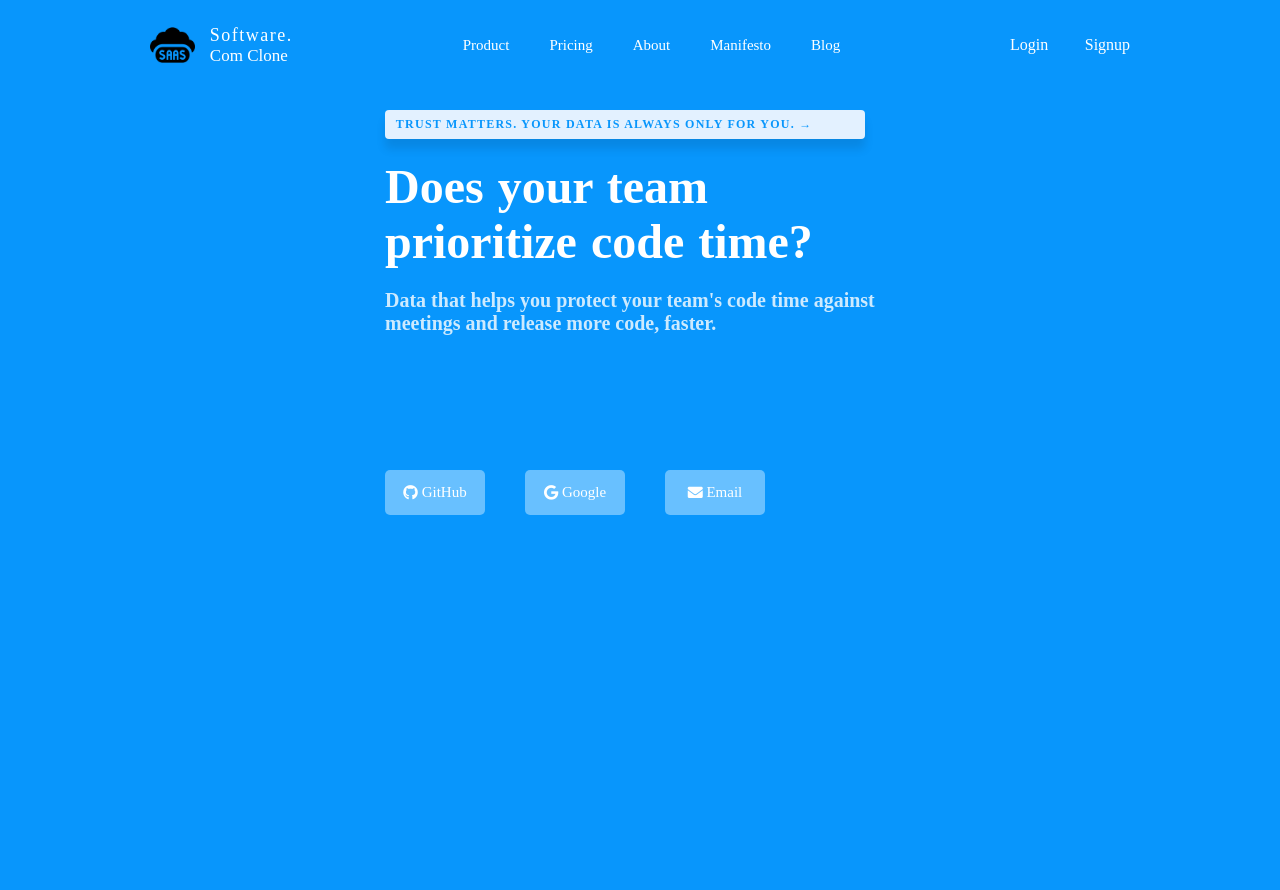
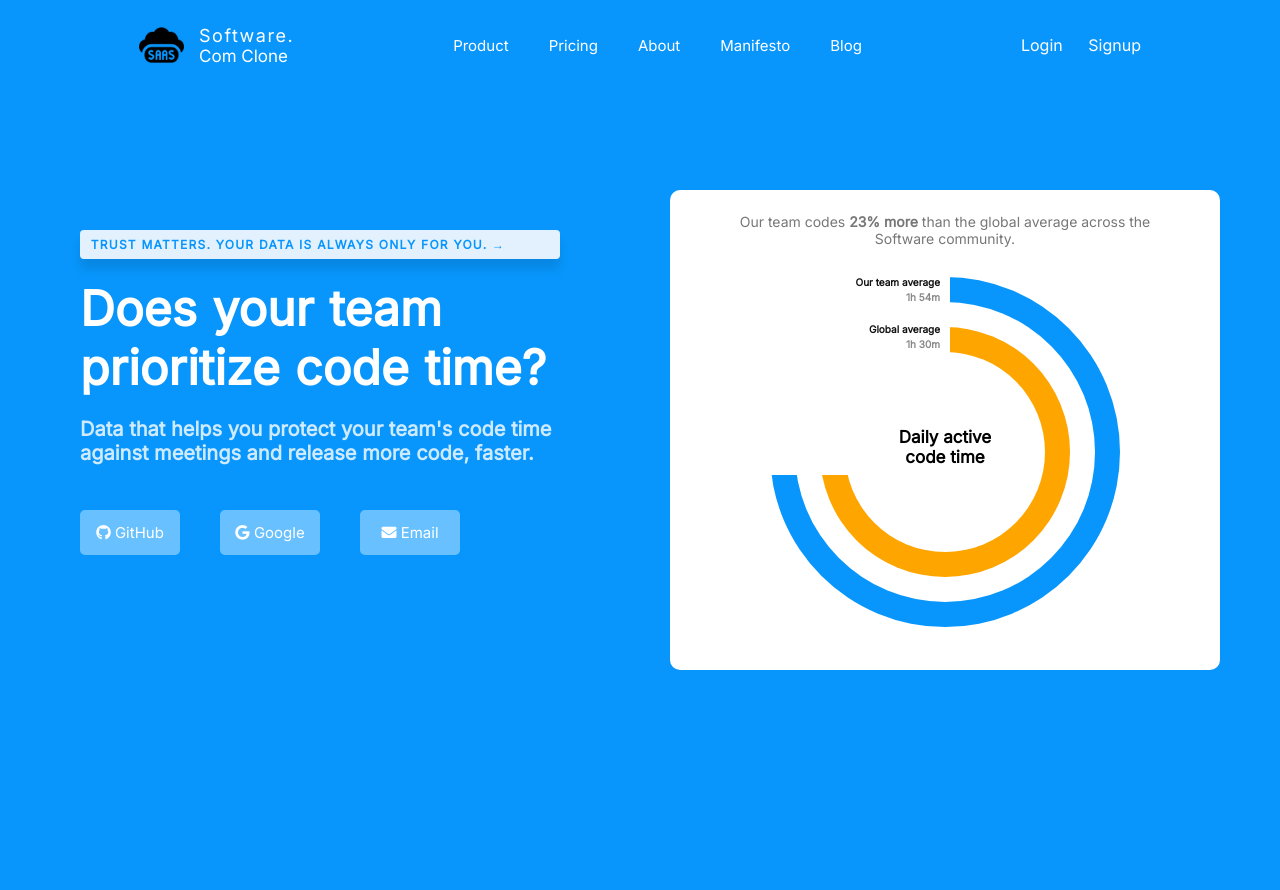
Before and after one commit to sandipswain/Software.com-Clone, a website: page index.html in a window 1280 px wide. Drawn offline with Linux system fonts and the light colour scheme.

Commit message:
Added right side

```diff
--- a/index.html
+++ b/index.html
@@ -10,6 +10,8 @@
     <link rel="stylesheet" href="https://cdnjs.cloudflare.com/ajax/libs/font-awesome/5.15.3/css/all.min.css"
         integrity="sha512-iBBXm8fW90+nuLcSKlbmrPcLa0OT92xO1BIsZ+ywDWZCvqsWgccV3gFoRBv0z+8dLJgyAHIhR35VZc2oM/gI1w=="
         crossorigin="anonymous" referrerpolicy="no-referrer" />
+    <link rel="preconnect" href="https://fonts.gstatic.com">
+    <link href="https://fonts.googleapis.com/css2?family=Inter&display=swap" rel="stylesheet">
     <title>Software.com Clone</title>
 </head>
 
@@ -58,6 +60,32 @@
             </div>
         </div>
 
+        <div class="main-right">
+            <div class="white-box">
+                <p class="white-box-text">
+                  Our team codes <b>23% more</b> than the global average across the
+                  <br> Software community.
+                </p>
+
+                <div class="blue-circle">
+                  <div class="blue-circle-inner">
+                    <div class="orange-circle">
+                      <div class="orange-circle-inner">
+                        <p class="circle-text-inner">Daily active code time</p>
+                      </div>
+                    </div>
+                  </div>
+                </div>
+                <div class="circle-text">
+                  <div class="circle-text-up">Our team average<p class="time">1h 54m</p></div>
+                  <div class="circle-text-down">Global average<p class="time">1h 30m</p></div>
+                </div>
+                <div class="asset">
+                  <div class="asset-white"></div>
+                </div>
+              </div>
+        </div>
+
     </main>
 </body>
 
--- a/sass/_base.scss
+++ b/sass/_base.scss
@@ -9,3 +9,7 @@
 html {
   font-size: 62.5%;
 }
+
+body {
+  font-family: 'Inter', sans-serif;
+}
--- a/sass/_main-left.scss
+++ b/sass/_main-left.scss
@@ -2,13 +2,14 @@
   height: 100vh;
   width: 100%;
   display: flex;
-  justify-content: center;
+  justify-content: space-evenly;
   background-color: $color-primary;
+  padding-top: 10rem;
 }
 
 .heading {
-  padding: 2rem 0 0 2rem;
-  height: 38rem;
+  padding: 4rem 0 0 2rem;
+  height: 32rem;
   width: 55rem;
   color: $color-white;
 }
--- /dev/null
+++ b/sass/_main-right.scss
@@ -0,0 +1,101 @@
+.white-box {
+    background-color: #fff;
+    height: 48rem;
+    width: 55rem;
+    border-radius: 1rem;
+    display: flex;
+    justify-content: center;
+    align-items: center;
+    flex-direction: column;
+    &-text {
+      color: #777;
+      font-size: 1.4rem;
+      text-align: center;
+      transform: translateY(2rem);
+    }
+  }
+
+  .blue-circle {
+    height: 35rem;
+    width: 35rem;
+    border-radius: 50%;
+    background-color: #0896fc;
+    display: flex;
+    justify-content: center;
+    align-items: center;
+    transform: translateY(5rem);
+    &-inner {
+      height: 30rem;
+      width: 30rem;
+      border-radius: 50%;
+      background-color: #fff;
+      display: flex;
+      justify-content: center;
+      align-items: center;
+    }
+  }
+
+  .orange-circle {
+    height: 25rem;
+    width: 25rem;
+    border-radius: 50%;
+    background-color: #FFA500;
+    display: flex;
+    justify-content: center;
+    align-items: center;
+
+    &-inner {
+      height: 20rem;
+      width: 20rem;
+      border-radius: 50%;
+      background-color: #fff;
+    }
+  }
+
+  .circle-text {
+    background-color: #fff;
+    height: 9rem;
+    width: 15rem;
+    font-size: 1rem;
+    position: relative;
+    top: -30.2rem;
+    left: -7rem;
+    color: #111;
+    font-weight: 600;
+    line-height: 1.5rem;
+    padding-right: 1rem;
+    z-index: 500;
+    border-bottom: 5rem;
+    & * {
+      text-align: right;
+    }
+
+    &-up {
+      margin-bottom: 1.7rem;
+    }
+
+    &-inner {
+      width: 50%;
+      text-align: center;
+      margin: 7.5rem auto;
+      font-size: 1.7rem;
+      font-weight: 700;
+    }
+  }
+
+  .asset {
+    position: relative;
+
+    &-white {
+      position: absolute;
+      background-color: #fff;
+      height: 17rem;
+      width: 13rem;
+      top: -36.2rem;
+      left: -18rem;
+    }
+  }
+
+  .time {
+    color: #888;
+  }
--- a/sass/main.scss
+++ b/sass/main.scss
@@ -3,4 +3,7 @@
 @import "base";
 
 @import "header";
+
 @import "main-left";
+
+@import "main-right";
```
Also changed, not shown: css/style.css.
